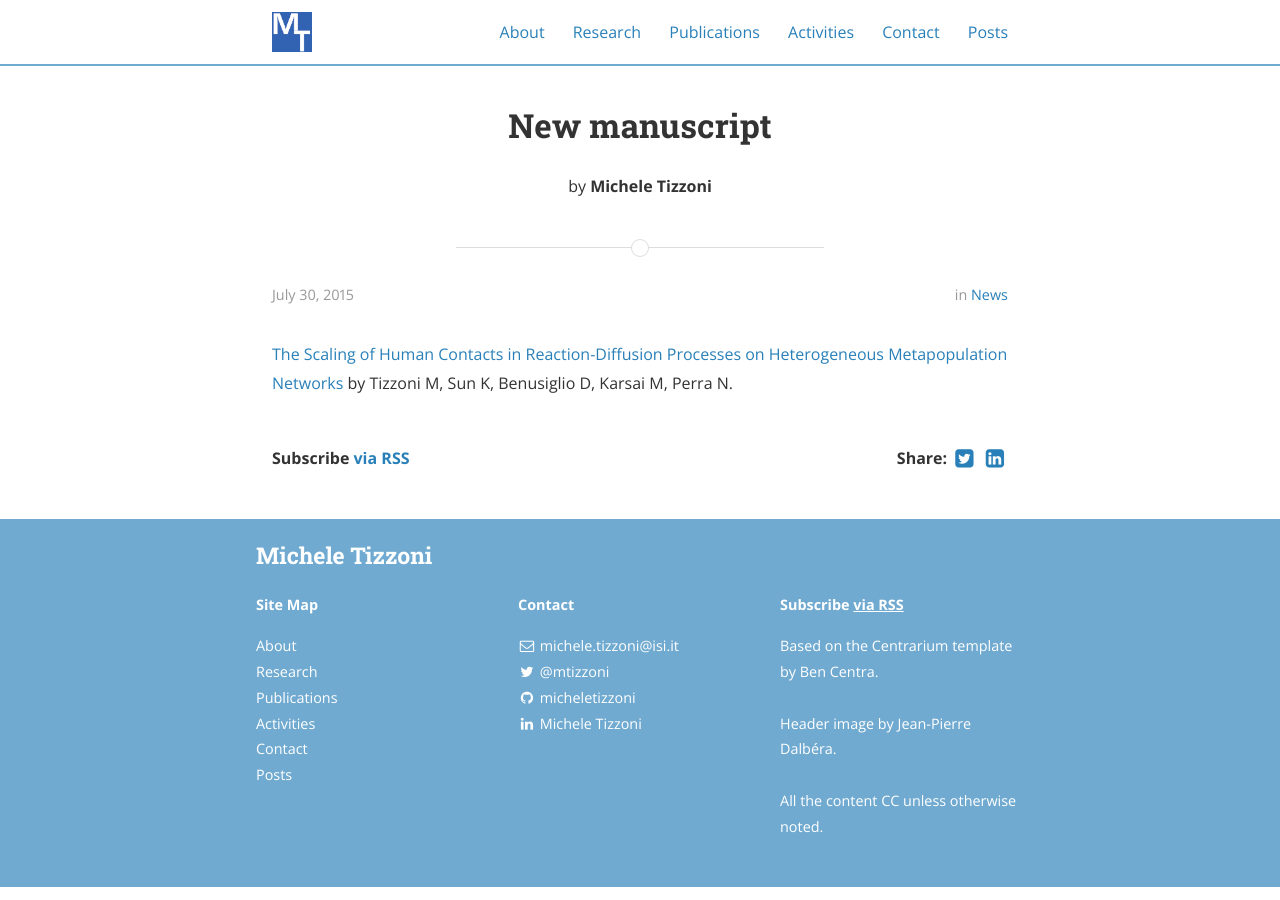
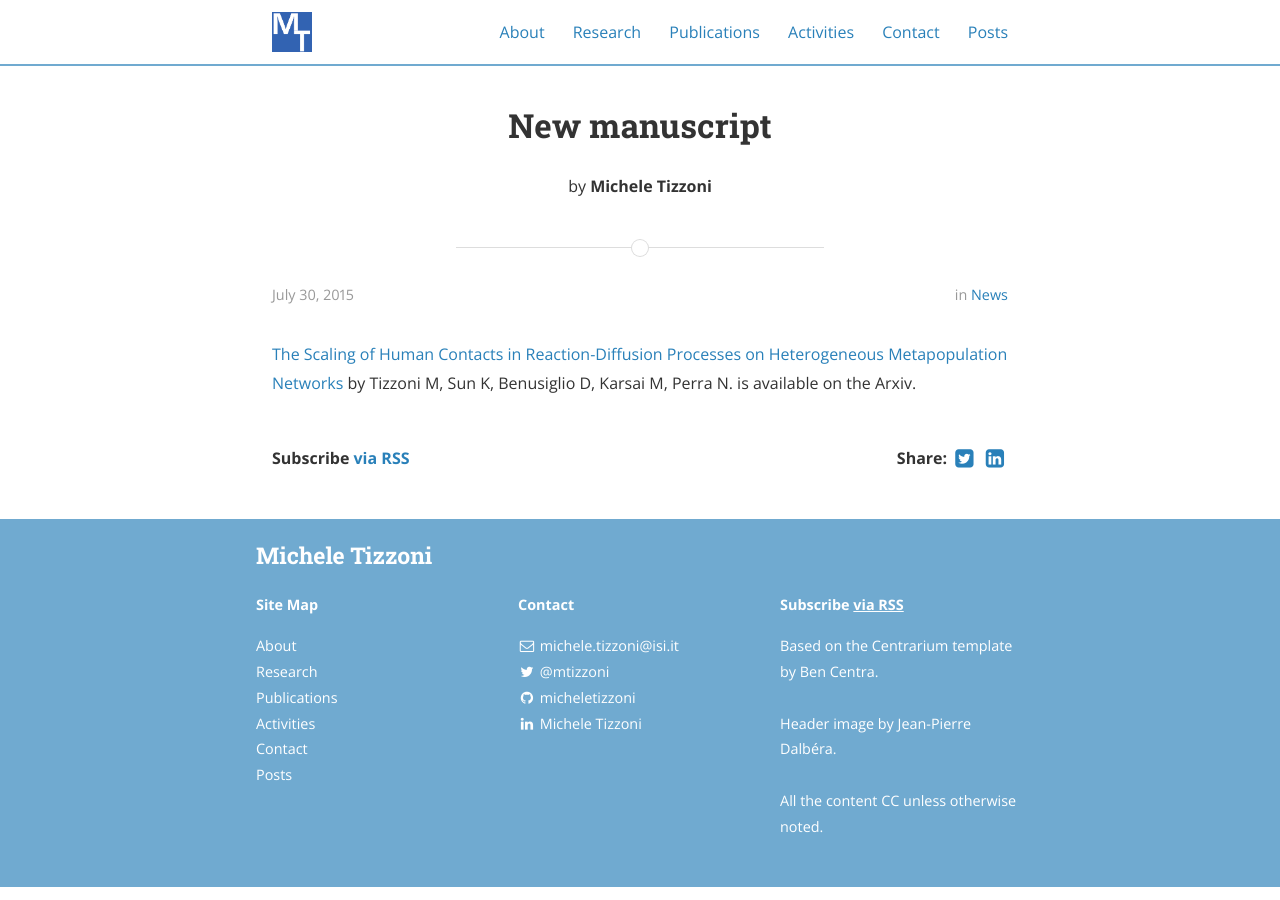
Before and after one commit to micheletizzoni/micheletizzoni.github.io, a Jekyll site: the page built from _posts/2015-07-30-new-manuscript.markdown, in a window 1280 px wide. Built offline with Jekyll 4.4.1, drawn with Linux system fonts in a browser that asks for light colours; nearby versions of some CDN libraries; a style sheet for code colours, icons or effects is not loaded.

Commit message:
Changed posts

```diff
--- a/_posts/2015-07-18-CECAM-workshop.markdown
+++ b/_posts/2015-07-18-CECAM-workshop.markdown
@@ -7,5 +7,5 @@ categories: news
 #cover:  "assets/instacode.png"
 ---
 
-I presented a contributed talk titled "Competing epidemic processes on temporal networks" at the CECAM workshop: [Recognizing the Relevance of Change: Analysis and Control of Time-evolving Networks in Epidemiology and Evolutionary Medicine.
+I presented a contributed talk titled "Competing epidemic processes on temporal networks" at the CECAM workshop: [Recognizing the Relevance of Change: Analysis and Control of Time-evolving Networks in Epidemiology and Evolutionary Medicine
 ](http://www.cecam.org/workshop-2-1215.html).
--- a/_posts/2015-07-30-new-manuscript.markdown
+++ b/_posts/2015-07-30-new-manuscript.markdown
@@ -8,4 +8,4 @@ categories: news
 ---
 
 [The Scaling of Human Contacts in Reaction-Diffusion Processes on Heterogeneous Metapopulation Networks
-](http://arxiv.org/abs/1411.7310) by Tizzoni M, Sun K, Benusiglio D, Karsai M, Perra N.
+](http://arxiv.org/abs/1411.7310) by Tizzoni M, Sun K, Benusiglio D, Karsai M, Perra N. is available on the Arxiv.
```
